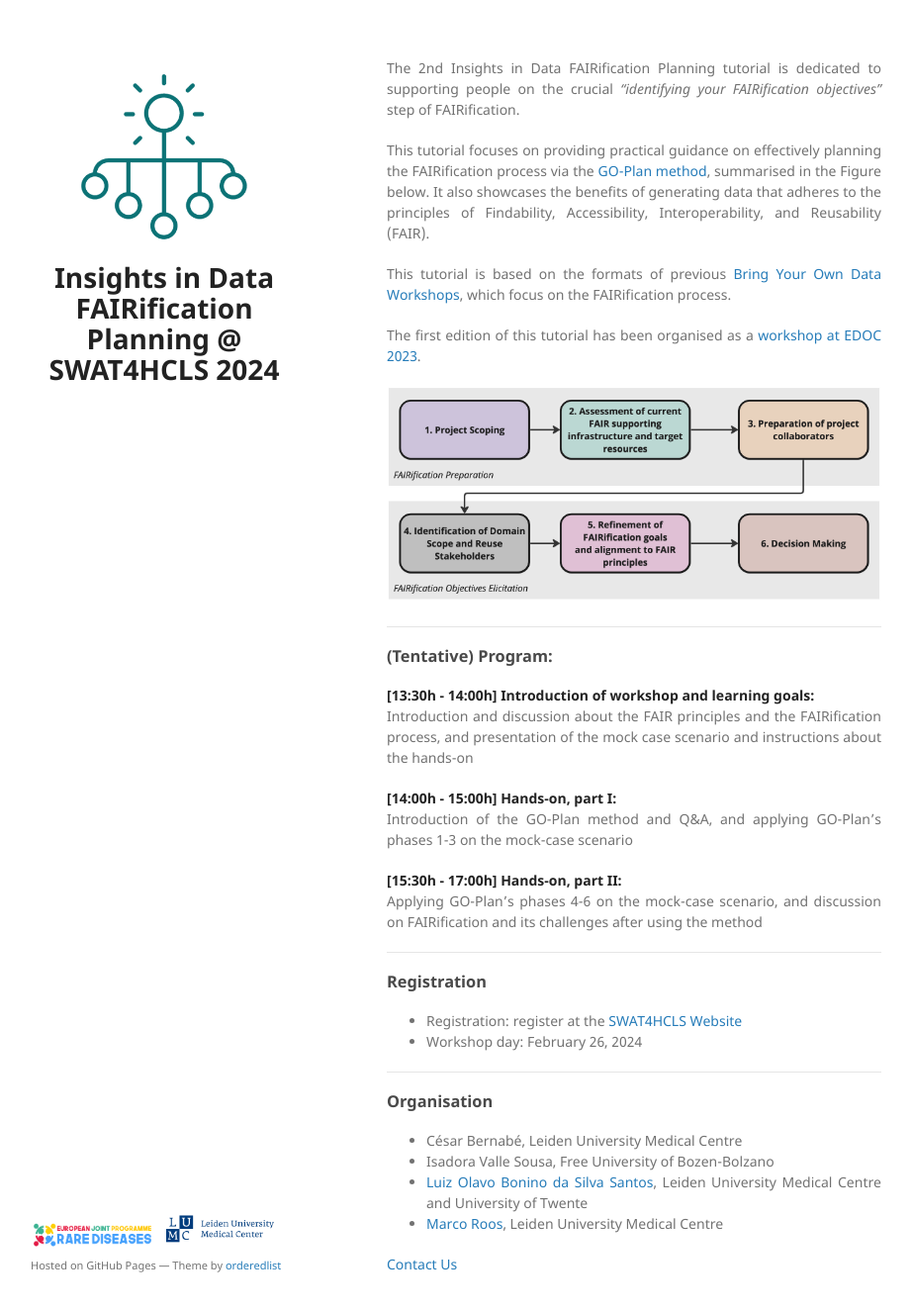
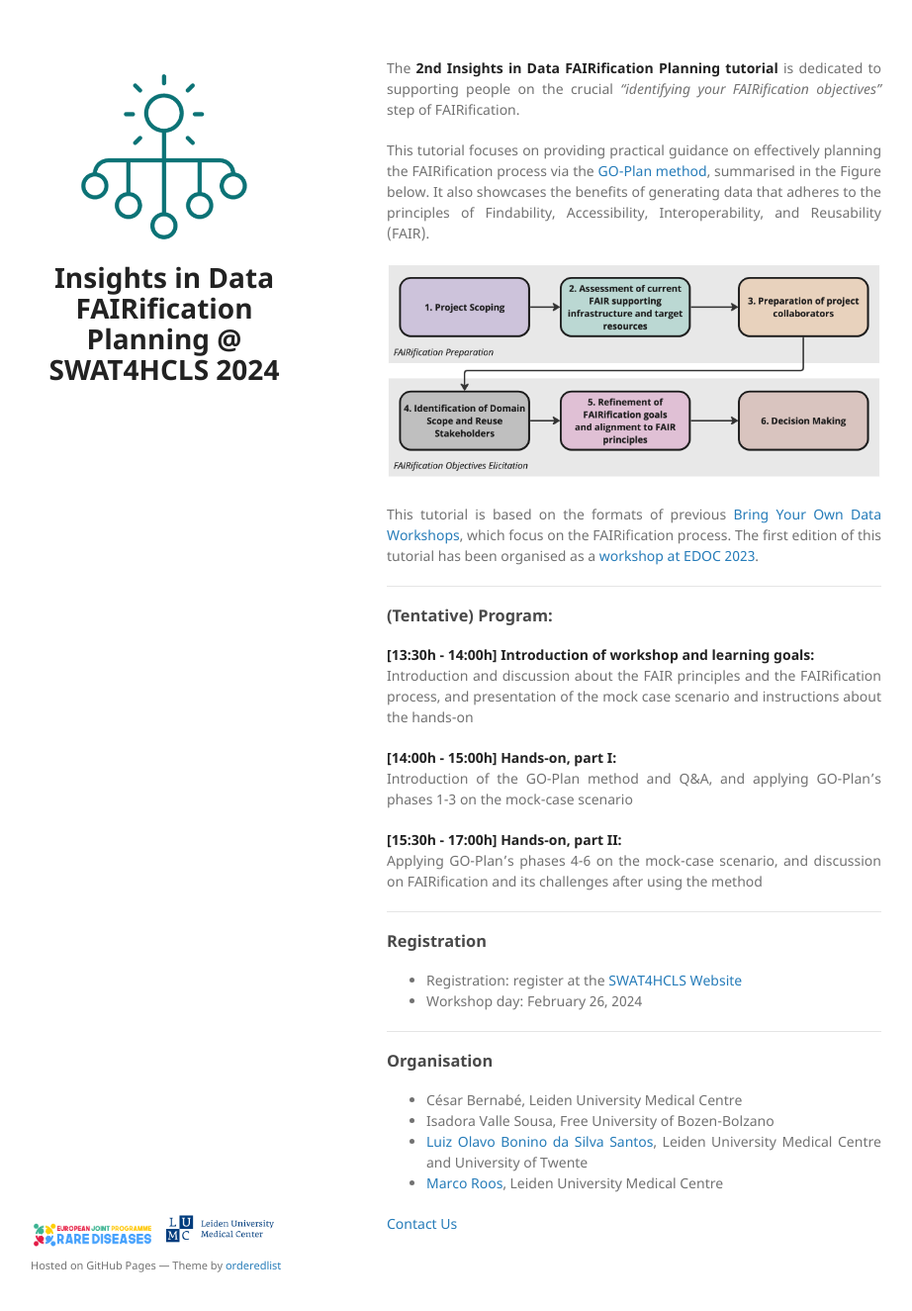
Before and after one commit to FAIRification-Planning/FAIRification-Planning.github.io, a Jekyll site: the page built from index.md, in a window 1280 px wide and 1358 px high. Shown: the top 1325 px of the window at 99% size, without its empty margins (179-1101 px from the left). Built offline with Jekyll 4.4.1, drawn with Linux system fonts in a browser that asks for light colours; the repository's description, which GitHub fills in, is left out.

Commit message:
Adapting for SWAT4HCLS

```diff
--- a/index.md
+++ b/index.md
@@ -2,15 +2,14 @@
 layout: default
 ---
 
-The 2nd Insights in Data FAIRification Planning tutorial is dedicated to supporting people on the crucial _“identifying your FAIRification objectives”_ step of FAIRification.
+The **2nd Insights in Data FAIRification Planning tutorial** is dedicated to supporting people on the crucial _“identifying your FAIRification objectives”_ step of FAIRification.
 
 This tutorial focuses on providing practical guidance on effectively planning the FAIRification process via the [GO-Plan method](https://er2023.inesc-id.pt/wp-content/uploads/forum_paper_2142.pdf){:target="_blank"}, summarised in the Figure below. It also showcases the benefits of generating data that adheres to the principles of Findability, Accessibility, Interoperability, and Reusability (FAIR).
 
-This tutorial is based on the formats of previous [Bring Your Own Data Workshops](https://direct.mit.edu/dint/article/doi/10.1162/dint_a_00236/118045/Building-expertise-on-FAIR-through-evolving-Bring){:target="_blank"}, which focus on the FAIRification process.
+![GO-Plan Phases Overview](/assets/img/Phases_Overview.jpg)
 
-The first edition of this tutorial has been organised as a [workshop at EDOC 2023](https://www.rug.nl/research/bernoulli/conf/edoc-2023/workshops/){:target="_blank"}.
+This tutorial is based on the formats of previous [Bring Your Own Data Workshops](https://direct.mit.edu/dint/article/doi/10.1162/dint_a_00236/118045/Building-expertise-on-FAIR-through-evolving-Bring){:target="_blank"}, which focus on the FAIRification process. The first edition of this tutorial has been organised as a [workshop at EDOC 2023](https://www.rug.nl/research/bernoulli/conf/edoc-2023/workshops/){:target="_blank"}.
 
-![GO-Plan Phases Overview](/assets/img/Phases_Overview.jpg)
 
 ---
 
```
